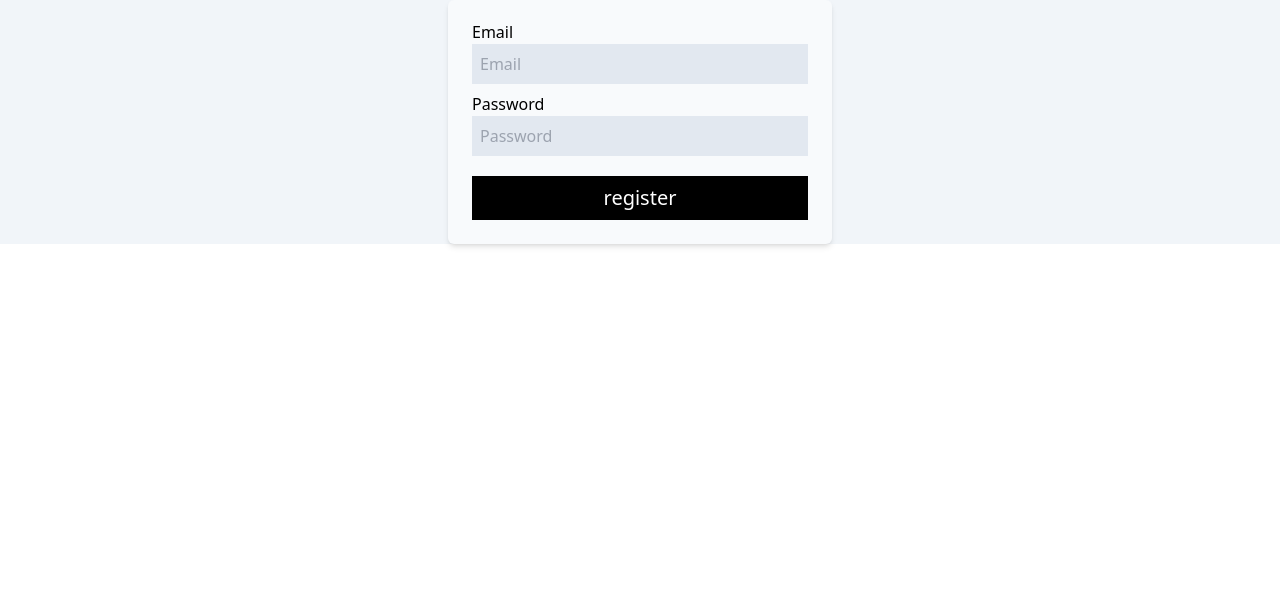
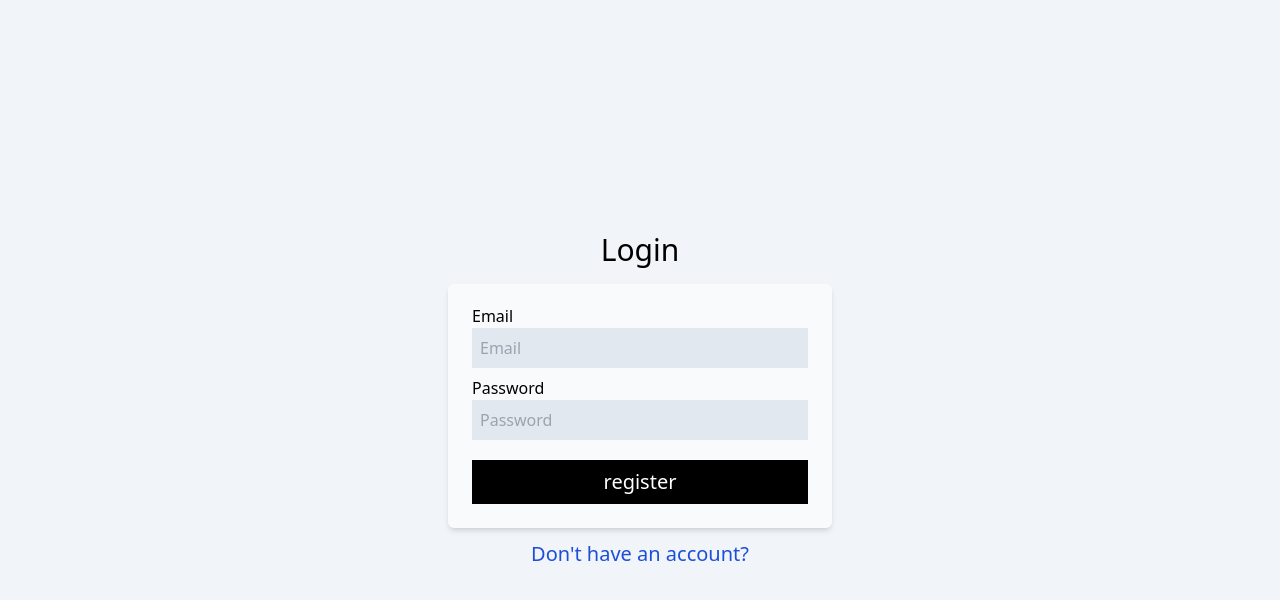
Before and after one commit to Michael-McNair/chirp, a React (Vite) app in the folder frontend/: page /login in a window 1280 px wide. Shown: the top 600 px of the page. Built offline with nearby package versions, Linux system fonts and the light colour scheme.

Commit message:
adapt to simple form component

```diff
--- a/frontend/src/routes/Login.tsx
+++ b/frontend/src/routes/Login.tsx
@@ -1,12 +1,14 @@
 import axios from 'axios';
 import SimpleForm from '../components/SimpleForm';
 import { useNavigate } from 'react-router-dom';
+import { Link } from 'react-router-dom';
 
 export default function Register() {
   const navigate = useNavigate();
 
   return (
-    <div className="mx-4">
+    <div className="flex flex-col items-center justify-center h-screen w-full">
+      <h1 className="text-3xl mb-4">Login</h1>
       <SimpleForm
         button="register"
         inputs={[
@@ -42,6 +44,12 @@ export default function Register() {
             });
         }}
       />
+      <Link
+        to="/register"
+        className="text-xl mt-3 text-blue-700 hover:underline"
+      >
+        Don't have an account?
+      </Link>
     </div>
   );
 }
--- a/frontend/src/routes/Register.tsx
+++ b/frontend/src/routes/Register.tsx
@@ -1,12 +1,14 @@
 import axios from 'axios';
 import SimpleForm from '../components/SimpleForm';
 import { useNavigate } from 'react-router-dom';
+import { Link } from 'react-router-dom';
 
 export default function Register() {
   const navigate = useNavigate();
 
   return (
-    <div className="mx-4">
+    <div className="flex flex-col items-center justify-center h-screen w-full">
+      <h1 className="text-3xl mb-4">Register</h1>
       <SimpleForm
         button="register"
         inputs={[
@@ -48,6 +50,9 @@ export default function Register() {
             });
         }}
       />
+      <Link to="/login" className="text-xl mt-3 text-blue-700 hover:underline">
+        Already have an account?
+      </Link>
     </div>
   );
 }
```
